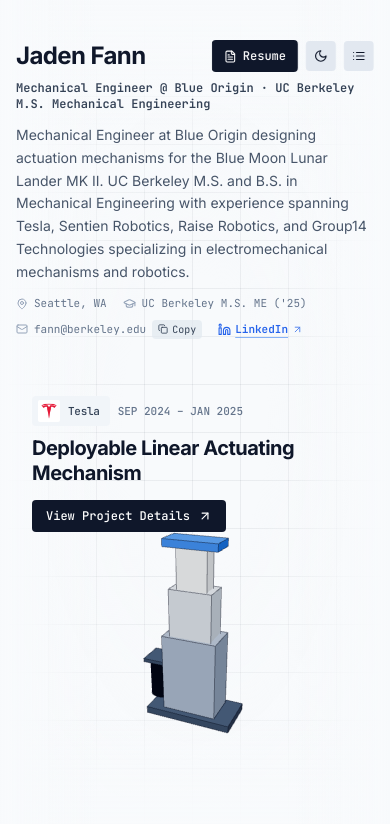
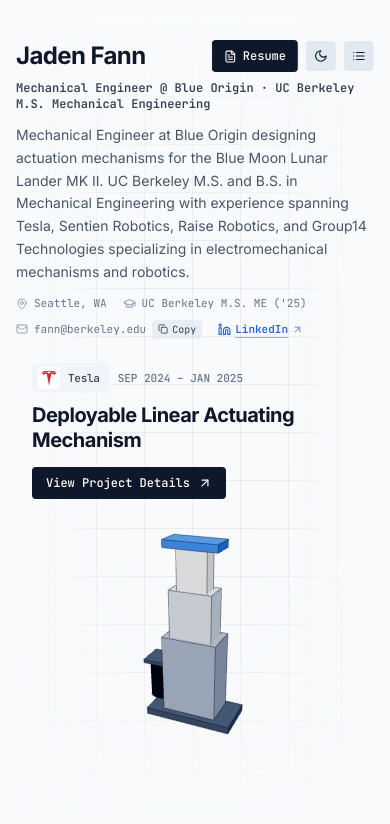
Before and after one commit to MojoZombo/Portfolio, a React (Vite) app: page / in a window 390 px wide. Shown: the top 824 px of the page. Built offline with nearby package versions, Linux system fonts and the light colour scheme; no server answers.

Commit message:
fix(mobile): restore compact gaps, prevent title-model overlap, and stop single-swipe overshoot

```diff
--- a/src/App.tsx
+++ b/src/App.tsx
@@ -29,10 +29,9 @@ import { ExternalLink, Cpu, Camera, Mail, Linkedin, Copy, Check } from 'lucide-r
 import { initButtonRipple, revertAllButtonRipples } from './utils/buttonRipple';
 
 const DEFAULT_MOBILE_TITLE_HEIGHT = 116;
-const MOBILE_TITLE_OFFSET_ADJUST = -16;
-const MOBILE_MIN_POCKET_PUSH = 76;
-const MOBILE_BELOW_BREATHE = 22;
-const MOBILE_SWITCH_HYSTERESIS = 0.60;
+const MOBILE_TITLE_EXTRA_GAP = 14;
+const MOBILE_BELOW_BREATHE = 24;
+const MOBILE_SWITCH_HYSTERESIS = 0.56;
 
 const smootherstep = (edge0: number, edge1: number, x: number): number => {
   const t = Math.max(0, Math.min(1, (x - edge0) / (edge1 - edge0)));
@@ -209,7 +208,7 @@ export const App: React.FC = () => {
         const rect = el.getBoundingClientRect();
         const centerDocY =
           rect.top + (window.scrollY || window.pageYOffset || 0) + rect.height / 2;
-        const targetTop = Math.max(0, centerDocY - (window.innerHeight * 0.5 + 28));
+        const targetTop = Math.max(0, centerDocY - (window.innerHeight * 0.5 - 42));
         window.scrollTo({ top: targetTop, behavior: 'smooth' });
       } else {
         el.scrollIntoView({ behavior: 'smooth', block: 'center' });
@@ -289,11 +288,8 @@ export const App: React.FC = () => {
     };
 
     const getPocketHeight = (idx: number): number =>
-      Math.max(
-        MOBILE_MIN_POCKET_PUSH,
-        Math.round(mobileTitleHeightsRef.current[idx] ?? DEFAULT_MOBILE_TITLE_HEIGHT) +
-          MOBILE_TITLE_OFFSET_ADJUST
-      );
+      Math.round(mobileTitleHeightsRef.current[idx] ?? DEFAULT_MOBILE_TITLE_HEIGHT) +
+      MOBILE_TITLE_EXTRA_GAP;
 
     const computeScrollU = (): number => {
       if (centersRef.length === 0) {
@@ -305,7 +301,7 @@ export const App: React.FC = () => {
       const scrollY = window.scrollY || window.pageYOffset || 0;
       const vh = window.innerHeight;
       const docHeight = document.documentElement.scrollHeight;
-      const focusY = scrollY + vh * 0.5 + 28;
+      const focusY = scrollY + vh * 0.5 - 42;
 
       if (n <= 1 || scrollY <= 4 || focusY <= centersRef[0]) {
         return 0;
@@ -590,7 +586,7 @@ export const App: React.FC = () => {
 
       {/* Main Interactive Projects Timeline */}
       <main className="relative z-10 flex-1 w-full max-w-6xl mx-auto px-4 sm:px-6">
-        <div className="flex flex-col pb-40 md:pb-0">
+        <div className="flex flex-col pb-56 md:pb-0">
           {projectsData.map((project, index) => (
             <TimelineItem
               key={project.id}
--- a/src/components/TimelineItem.tsx
+++ b/src/components/TimelineItem.tsx
@@ -404,7 +404,7 @@ const TimelineItemComponent: React.FC<TimelineItemProps> = ({
     <section
       id={`project-${project.id}`}
       ref={itemRef}
-      className={`mobile-snap-section relative min-h-[336px] py-6 sm:min-h-[420px] sm:py-5 md:min-h-[44vh] md:py-8 flex items-center justify-center overflow-visible pointer-events-none ${
+      className={`mobile-snap-section relative min-h-0 md:min-h-[44vh] flex items-center justify-center py-1 sm:py-2 md:py-8 overflow-visible pointer-events-none ${
         effectiveIsActive ? 'z-20' : 'z-10'
       }`}
     >
@@ -432,7 +432,7 @@ const TimelineItemComponent: React.FC<TimelineItemProps> = ({
                   willChange: 'transform, opacity',
                 }
           }
-          className="absolute top-2 left-4 right-4 sm:left-6 sm:right-6 md:top-auto md:right-auto md:w-5/12 md:left-4 lg:left-8 z-30 md:z-20 will-change-transform transform-gpu"
+          className="absolute top-1 left-4 right-4 sm:left-6 sm:right-6 md:top-auto md:right-auto md:w-5/12 md:left-4 lg:left-8 z-30 md:z-20 will-change-transform transform-gpu"
         >
           <div className="space-y-2.5 p-0">
             {/* Company Badge & Date */}
--- a/src/styles/index.css
+++ b/src/styles/index.css
@@ -285,12 +285,14 @@ canvas {
   html {
     scroll-snap-type: y proximity;
     scroll-padding-top: 56px;
+    scroll-padding-bottom: 140px;
   }
   .mobile-snap-top {
     scroll-snap-align: start;
   }
   .mobile-snap-section {
     scroll-snap-align: center;
+    scroll-snap-stop: always;
   }
   .mobile-snap-bottom {
     scroll-snap-align: end;
```
